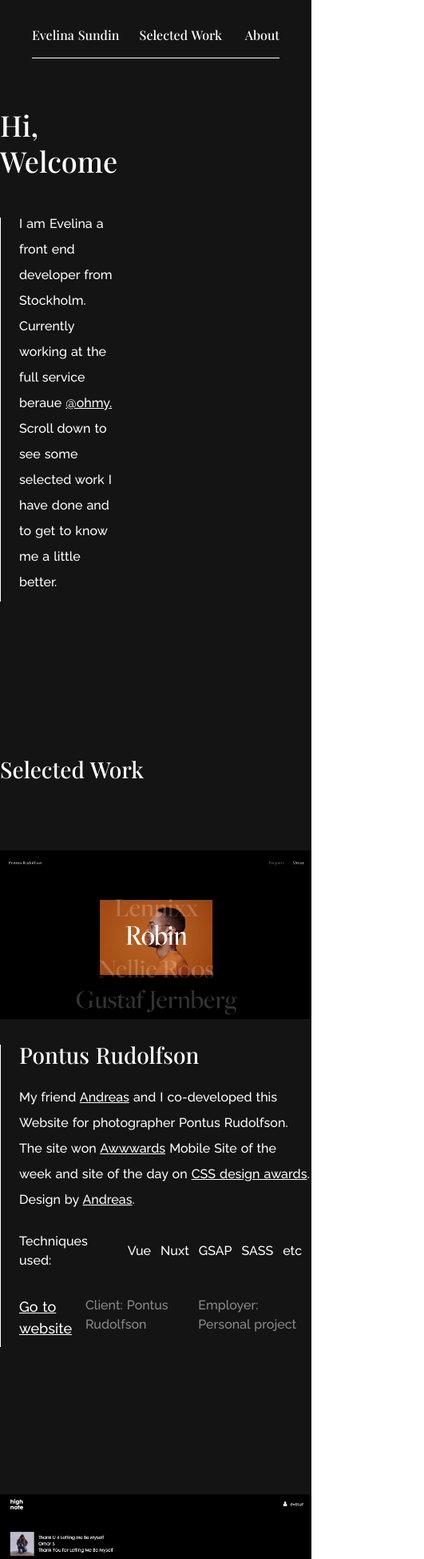
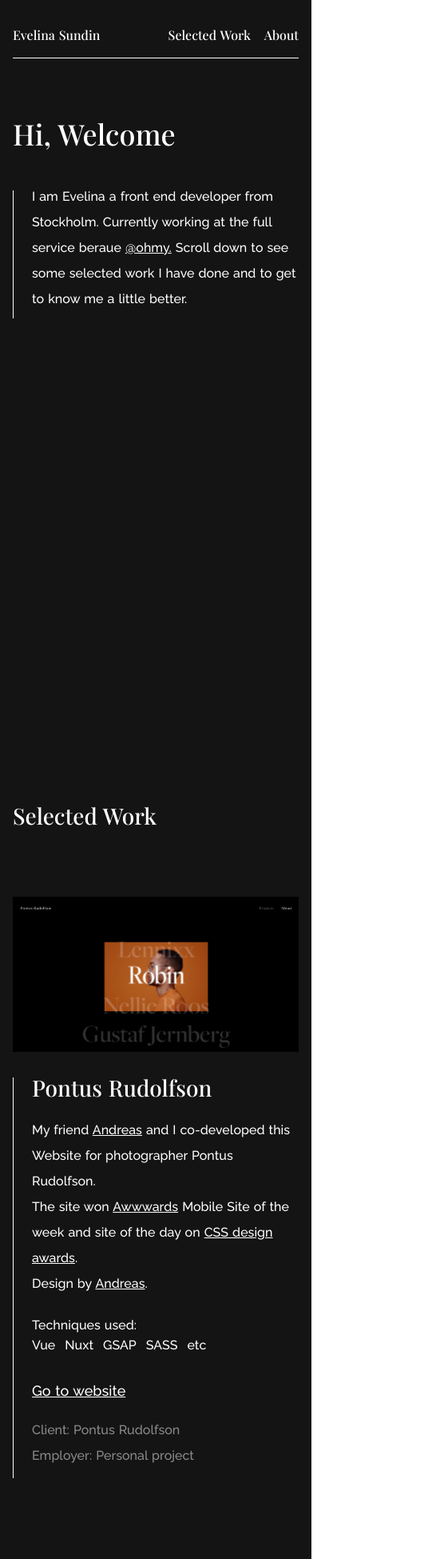
Before and after one commit to evelinasundin/Portfolio, a Nuxt app: page / in a window 390 px wide. Shown: the top 1949 px of the page at 80% size, 531 px wide, since content can reach past the window. Built offline with nearby package versions, Linux system fonts and the light colour scheme.

Commit message:
responsive fixes

```diff
--- a/components/Hero.vue
+++ b/components/Hero.vue
@@ -1,6 +1,6 @@
 <template>
-  <div class="page-load delay-35 max-w-reg min-h-screen flex items-center justify-between screen-height mx-auto py-20 relative">
-    <div>
+  <div class="page-load delay-35 max-w-reg min-h-screen sm:flex items-center justify-between screen-height mx-auto py-20 relative">
+    <div class="sm:pb-0 pb-16">
       <h1 class="font-serif text-2xl leading-tight text-white max-w-reg pb-10 head-title relative">
         Hi, Welcome
       </h1>
@@ -10,7 +10,7 @@
       </p>
     </div>
     <div class="image-overlay page-load delay-4">
-      <img class="max-w-sm bface-visibility" lazyload src="~/assets/images/evelina.jpg" />
+      <img class="sm:max-w-sm bface-visibility" lazyload src="~/assets/images/evelina.jpg" />
     </div>
   </div>
 </template>
--- a/components/Nav.vue
+++ b/components/Nav.vue
@@ -1,9 +1,9 @@
 <template>
-  <nav class="mx-10 py-8">
+  <nav class="sm:mx-10 mx-4 pt-8 pb-20">
     <div class="flex justify-between pb-4 page-load delay-25">
       <a href="#" class="text-white font-serif"> Evelina Sundin </a>
       <div>
-        <a href="#" class="text-white font-serif pr-6"> Selected Work </a>
+        <a href="#" class="text-white font-serif sm:pr-6 pr-3"> Selected Work </a>
         <a href="#" class="text-white font-serif"> About  </a>
       </div>
     </div>
--- a/components/Project.vue
+++ b/components/Project.vue
@@ -6,15 +6,15 @@
     <div class="pl-6 project-text relative">
       <h3 class="text-lg text-white font-serif pb-4"> {{project.title}} </h3>
       <p class="text-white font-sans max-w-3xl pb-6 leading-loose project-html" v-html="project.text"> </p>
-      <div class="flex pb-8 items-center">
+      <div class="sm:flex pb-8 items-center">
         <p class="font-sans text-white mr-2"> Techniques used: </p>
-        <div v-for="item in project.techniques" :key="item" class="mr-3 font-sans leading-none text-white">
+        <p v-for="item in project.techniques" :key="item" class="mr-3 font-sans inline-block leading-none text-white">
         {{item}}
-        </div>
+        </p>
       </div>
-      <div class="flex justify-between">
-        <a :href="project.link" target="_blank" class="font-sans text-md text-white underline" > Go to website </a>
-        <div class="flex opacity-50">
+      <div class="sm:flex justify-between">
+        <a :href="project.link" target="_blank" class="font-sans text-md text-white underline sm:pb-0 pb-6 block" > Go to website </a>
+        <div class="sm:flex opacity-50">
           <p class="font-sans text-white pb-2 mr-3"> Client: {{project.client}} </p>
           <p class="font-sans text-white pb-2"> Employer: {{project.employer}} </p>
         </div>
--- a/components/ProjectsHolder.vue
+++ b/components/ProjectsHolder.vue
@@ -1,5 +1,5 @@
 <template>
-  <div class="max-w-reg mx-auto py-20">
+  <div class="max-w-reg mx-auto sm:py-20 py-0">
   <h2 class="text-lg font-serif text-white pb-20"> Selected Work </h2>
   <Project v-for="project in work" :key="project.id" :project="project" />
   </div>
--- a/pages/index.vue
+++ b/pages/index.vue
@@ -1,10 +1,10 @@
 <template>
   <div class="bg-black">
-  <div class="">
   <Nav />
+  <div class="sm:px-0 px-4">
   <Hero />
+  <ProjectsHolder />
   </div>
-  <ProjectsHolder />
   </div>
 </template>
 
```
